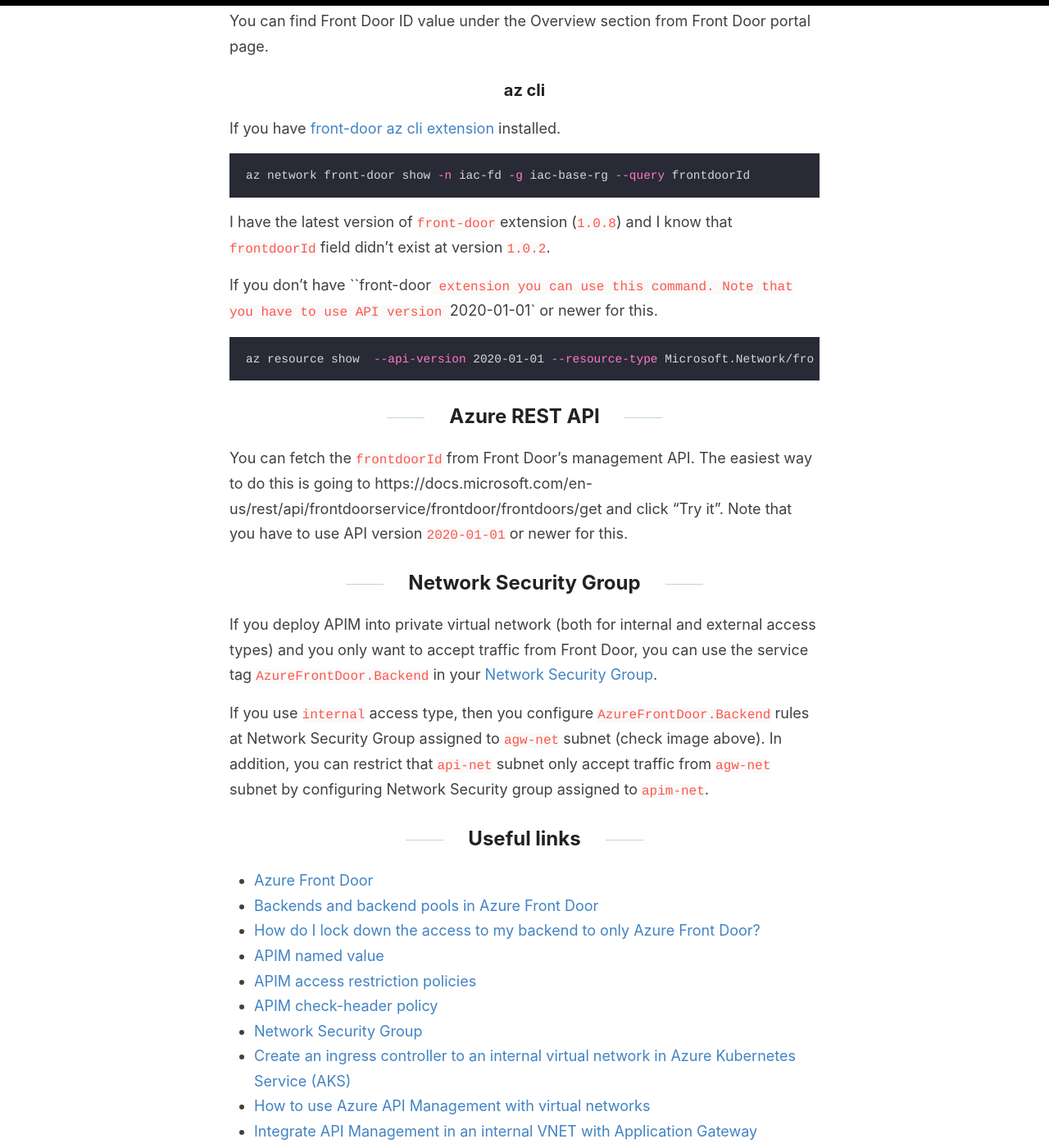
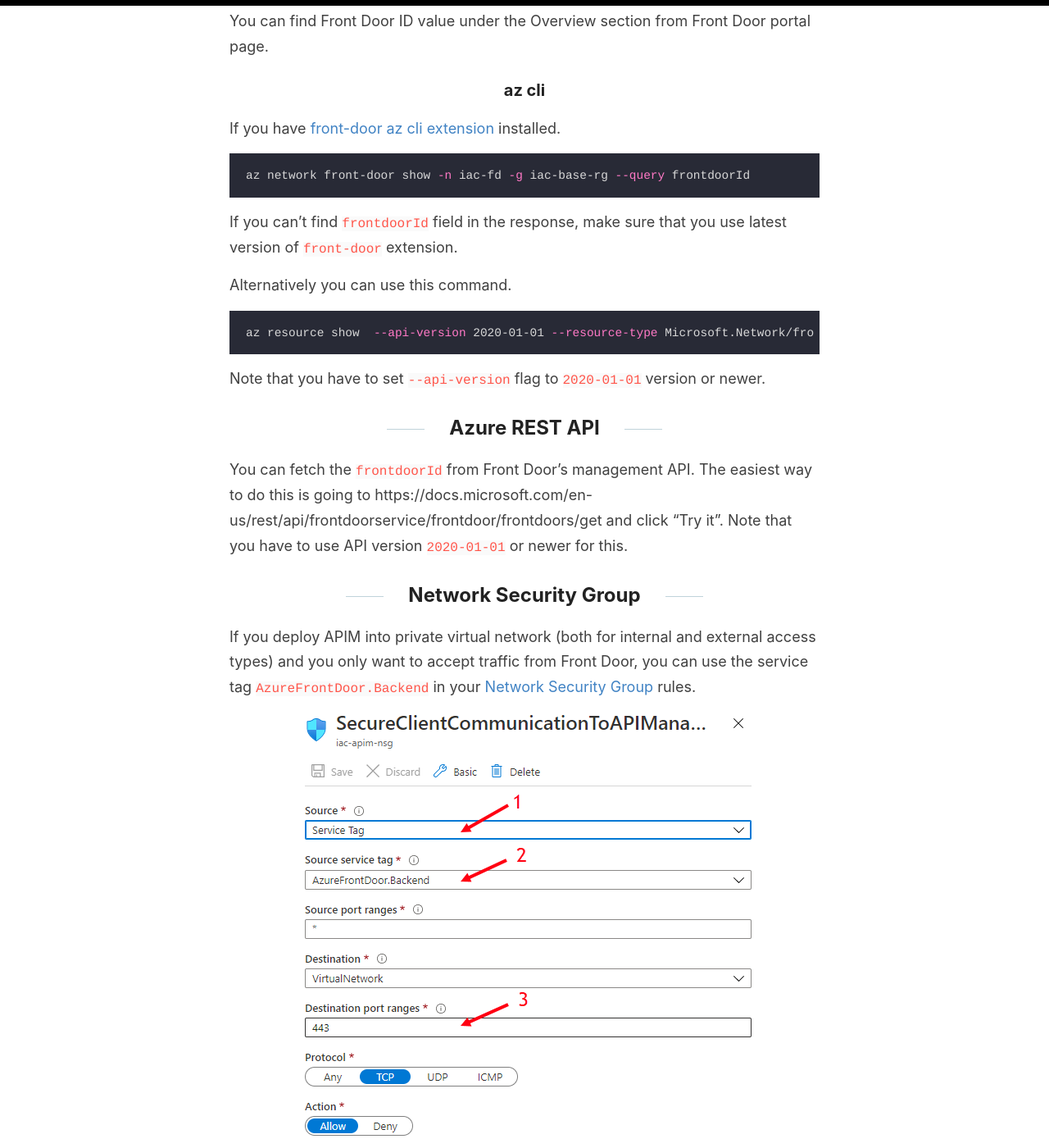
Before and after one commit to evgenyb/evgenyb.github.io, a Jekyll site: the page built from _posts/2020-07-28-restrict-requests-from-front-door-with-apim-policy.md, in a window 1280 px wide and 1400 px high, scrolled down 2119 px. Shown: the whole window at 82% size. Built offline with Jekyll 4.4.1, drawn with Linux system fonts in a browser that asks for light colours.

Commit message:
Add more content

````diff
--- a/_posts/2020-07-28-restrict-requests-from-front-door-with-apim-policy.md
+++ b/_posts/2020-07-28-restrict-requests-from-front-door-with-apim-policy.md
@@ -46,13 +46,15 @@
 az network front-door show -n iac-fd -g iac-base-rg --query frontdoorId
 ```
 
-I have the latest version of `front-door` extension  (`1.0.8`) and I know that `frontdoorId` field didn't exist at version `1.0.2`.
+If you can't find `frontdoorId` field in the response, make sure that you use latest version of `front-door` extension.
 
-If you don't have ``front-door` extension you can use this command. Note that you have to use API version `2020-01-01` or newer for this.
+Alternatively you can use this command.
 
 ```bash
 az resource show  --api-version 2020-01-01 --resource-type Microsoft.Network/frontdoors --name iac-fd --resource-group iac-base-rg --query properties.frontdoorId
 ```
+
+Note that you have to set `--api-version` flag to `2020-01-01` version or newer.
 
 ## Azure REST API
 
@@ -60,7 +62,9 @@
 
 ## Network Security Group
 
-If you deploy APIM into private virtual network (both for internal and external access types) and you only want to accept traffic from Front Door, you can use the service tag `AzureFrontDoor.Backend` in your [Network Security Group](https://docs.microsoft.com/en-us/azure/virtual-network/security-overview).
+If you deploy APIM into private virtual network (both for internal and external access types) and you only want to accept traffic from Front Door, you can use the service tag `AzureFrontDoor.Backend` in your [Network Security Group](https://docs.microsoft.com/en-us/azure/virtual-network/security-overview) rules.
+
+![apim-internal](/images/2020-07-28-nsg.png)
 
 If you use `internal` access type, then you configure `AzureFrontDoor.Backend` rules at Network Security Group assigned to `agw-net` subnet (check image above). In addition, you can restrict that `api-net` subnet only accept traffic from `agw-net` subnet by configuring Network Security group assigned to `apim-net`.
 
````
